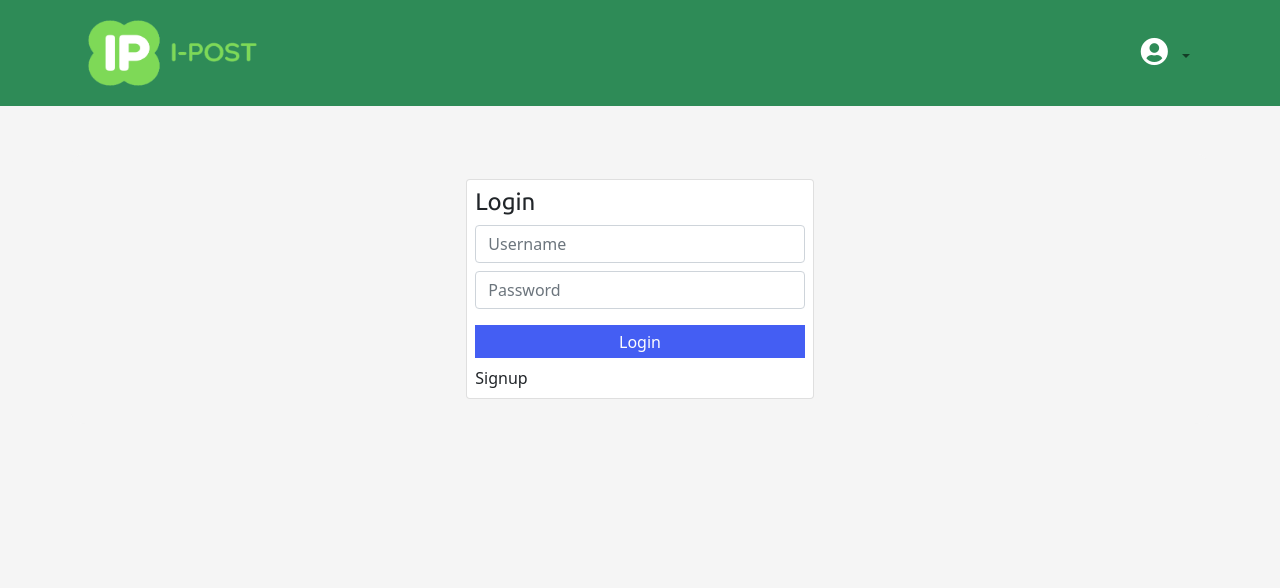
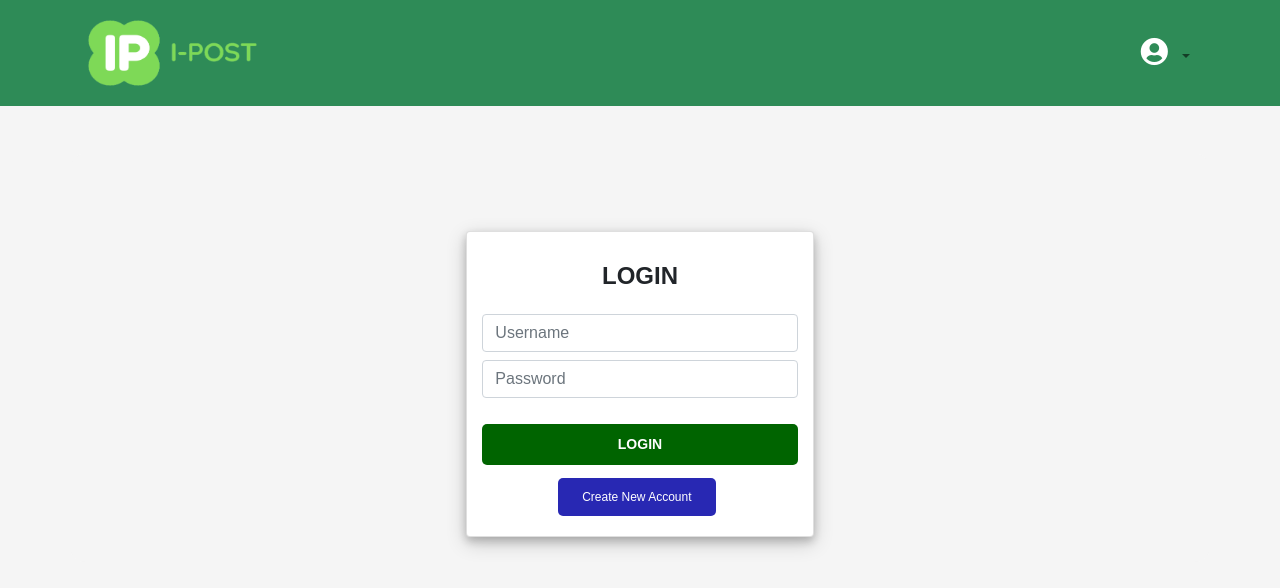
Before and after one commit to Dexios102/mini-facebook, a React (Create React App) app in the folder frontend/: page / in a window 1280 px wide. Shown: the top 588 px of the page. Built offline with nearby package versions, Linux system fonts and the light colour scheme.

Commit message:
FRONTEND: Login, Signup, LogoutPage - Marcous

```diff
--- a/frontend/src/App.css
+++ b/frontend/src/App.css
@@ -99,6 +99,24 @@ font-size: 14px;
   font-family: 'Source Sans Pro', sans-serif;
 }
 
+#search__input {
+  width:230%;
+  height: 42px;
+border: 1px solid rgb(193, 193, 193) !important;
+font-weight:500;
+font-size: 14px;
+}
+
+#search__post {
+  margin-top: 30px;
+}
+
+#search__label {
+  margin-top: 26px;
+  font-size: 16px;
+  font-family: 'Source Sans Open', sans-serif;
+  margin-left: 5px;
+}
 #comment_button {
   background-color: #006400;
   font-family: "Source Sans Open", sans-serif;
@@ -109,6 +127,52 @@ font-size: 14px;
   margin-bottom: 5px;
   margin-top: 10px;
   width: 100%;
+}
+
+.loginpage_text {
+  font-family: 'Source Open Sans', sans-serif;
+  font-weight: bold;
+  padding: 15px;
+  font-size: 24px;
+}
+#logoutpage_button {
+  background-color: #006400;
+  font-family: "Source Sans Open", sans-serif;
+  font-weight: bold;
+  border-radius: 5px !important;
+  padding: 10px !important;
+  font-size: 14px;
+  margin-bottom: 5px;
+  margin-top: 10px;
+  width: 100%;
+  text-align: center;
+}
+
+#logoutpage_button:hover {
+  color: white !important;
+}
+
+#Create_Account {
+  background-color: rgb(40, 40, 179);
+  font-family: "Source Sans Open", sans-serif;
+  border-radius: 5px !important;
+  padding: 10px !important;
+  font-size: 12px;
+  margin-bottom: 5px;
+  margin-top: 10px;
+  width: 50%;
+  color: white !important;
+  margin-left: 24%;
+  text-align: center;
+}
+#logoutpage_text {
+  font-size: 24px;
+  font-family: 'Source Sans Open', sans-serif;
+  font-weight: bold;
+  padding: 10px;
+  margin-bottom: -5px;
+  margin-top: 30%;
+  color: #5e5e5e;
 }
 .btn__primary {
 border: none;
@@ -271,10 +335,29 @@ border-radius: 20px;
   color: #8c8c8c;
 }
 
+#Logout__Message {
+  font-size: 25px;
+  font-family: 'Source Sans Open', sans-serif;
+  font-weight: bold;
+  padding: 10px;
+  margin-bottom: -5px;
+  color: #ffffff;
+  background-color: #929292;
+  border-radius: 20px;
+}
+
+#Backto_Login {
+  width: 50%;
+}
+
+#logout_page {
+  width: 50%;
+  text-align: center;
+}
 #post_heart {
   color: red !important;
   font-size: 24px;
-  margin-top: -5px;
+  margin-top: 0px;
 }
 
 #post_comment {
@@ -286,15 +369,20 @@ border-radius: 20px;
 #post_edit {
   color: #006400 !important;
   font-size: 23px;
-  margin-top: -9px;
+  margin-top: -8px;
 }
 
 #post_delete {
-  color: #006400 !important;
+  color: red !important;
   font-size: 23px;
   margin-top: -5px;
 }
 
+#search__icon {
+  color: white !important;
+  font-size: 18px;
+
+}
 #edit__page {
   box-shadow: 0 4px 8px 0 rgba(0, 0, 0, 0.2), 0 6px 20px 0 rgba(0, 0, 0, 0.19);
   border-radius: 10px;
@@ -302,6 +390,20 @@ border-radius: 20px;
 
 #edit__content {
   padding: 15px;
+}
+
+#login__content {
+  margin-top: 15%;
+  padding: 15px !important;
+  box-shadow: 0 4px 8px 0 rgba(0, 0, 0, 0.2), 0 6px 20px 0 rgba(0, 0, 0, 0.19);
+}
+
+#login__input {
+  font-family: 'Source Open Sans', sans-serif;
+}
+
+#login__input:active {
+ box-shadow: 1px solid #006400 !important;
 }
 
 .Edit {
@@ -341,6 +443,17 @@ border-radius: 20px;
   margin-bottom: 5px;
 }
 
+#search__button {
+  background-color: #006400;
+  font-family: "Source Sans Open", sans-serif;
+  border-radius: 5px !important;
+  padding: 10px !important;
+  font-size: 14px;
+  margin-bottom: 5px;
+  margin-left: 53%;
+}
+
+
 #User_Name {
   font-family: 'Source Sans Open', sans-serif;
   font-size: 20px;
@@ -359,3 +472,8 @@ border-radius: 20px;
   margin-left: -10%;
   margin-right: 3%;
 }
+
+#Post_Links {
+  font-family: 'Source Sans Open', sans-serif !important;
+  font-size: 16px !important;
+}
--- a/frontend/src/component/auth/Login.jsx
+++ b/frontend/src/component/auth/Login.jsx
@@ -1,25 +1,25 @@
-import React,{useState,useContext} from 'react';
+import React, { useState, useContext } from 'react';
 import Navbar from '../Navbar';
-import {Link} from 'react-router-dom';
-import {loginUser} from './actions'
-import {UserContext} from '../../context/UserContext'
-import {useNavigate} from 'react-router-dom';
-import {useFormik} from 'formik';
+import { Link } from 'react-router-dom';
+import { loginUser } from './actions'
+import { UserContext } from '../../context/UserContext'
+import { useNavigate } from 'react-router-dom';
+import { useFormik } from 'formik';
 
 const Login = () => {
-    const [err,setErr] = useState(false);
-    const [loading,setLoading] = useState(false);
-    const {login_success} = useContext(UserContext);
+  const [err, setErr] = useState(false);
+  const [loading, setLoading] = useState(false);
+  const { login_success } = useContext(UserContext);
   const navigate = useNavigate();
 
   const formik = useFormik({
-      initialValues:{
-        username:"",password:""
+    initialValues: {
+      username: "", password: ""
     },
     onSubmit: async (values) => {
       setLoading(true)
       let data = await loginUser(values)
-        if(data) {
+      if (data) {
         login_success(data);
         navigate('/');
       } else {
@@ -31,21 +31,23 @@ const Login = () => {
 
   return (
     <section>
-        <Navbar/>
+      <Navbar />
       <div className="container" id="main__container">
         <div className="row">
           <div className="col-md-4 mx-auto">
-        <form onSubmit={formik.handleSubmit} className="card p-2" style={{background:"#fff"}}>
-        <h4 style={{fontFamily:"Ubuntu"}}>Login</h4>
-        <input type="text" className="form-control" name="username" placeholder="Username"
+            <form onSubmit={formik.handleSubmit} id="login__content" className="card p-2" style={{ background: "#fff" }}>
+              <h1 className='loginpage_text' style={{ textAlign: "center" }}>
+                LOGIN
+              </h1>
+              <input type="text" className="form-control" id="login__input" name="username" placeholder="Username"
                 onChange={formik.handleChange} value={formik.values.username} />
-        <input type="password" className="form-control mt-2 mb-3" name="password" placeholder="Password" onChange={formik.handleChange}
+              <input type="password" className="form-control mt-2 mb-3" id="login__input" name="password" placeholder="Password" onChange={formik.handleChange}
                 value={formik.values.password} />
-        { err && <p className="text-danger"> Invalid Credentials </p> }
-        <button type="submit" className="btn__primary">
-        {loading ? "Loging In" : "Login" }
+              {err && <p className="text-danger"> Invalid Credentials </p>}
+              <button type="submit" id="logoutpage_button" className="btn__primary">
+                {loading ? "Loging In" : "LOGIN"}
               </button>
-        <Link to="/signup" className="mt-2 text-dark">Signup</Link>
+              <Link to="/signup" id="Create_Account" className="mt-2 text-dark">Create New Account</Link>
             </form>
           </div>
         </div>
--- a/frontend/src/component/auth/Logout.jsx
+++ b/frontend/src/component/auth/Logout.jsx
@@ -1,28 +1,28 @@
-import React,{useEffect,useContext} from 'react';
+import React, { useEffect, useContext } from 'react';
 import Navbar from '../Navbar';
-import {Link} from 'react-router-dom';
-import {UserContext} from '../../context/UserContext'
+import { Link } from 'react-router-dom';
+import { UserContext } from '../../context/UserContext'
 
-const Logout = ()=> {
-    const {logout} = useContext(UserContext);
-    useEffect(()=>{
+const Logout = () => {
+    const { logout } = useContext(UserContext);
+    useEffect(() => {
         logout();
-    },[logout])
+    }, [logout])
 
     return (
         <section>
-        <Navbar/>
-        <div className="container" id="main__container">
-        <div className="row">
-        <div className="col-md-4 mx-auto" style={{display:"flex",flexDirection:"column",alignItems:"center",justifyContent:'center'}}>
-        <h4 style={{fontFamily:"Roboto",textAlign:"center"}}>
-        You have been Logged Out.
-        </h4>
-        <Link to="/login" className="btn__primary">Login</Link>
-        </div>
-        </div>
-        </div>
-        </section>
+            <Navbar />
+            <div className="container" id="main__container">
+                <div className="row">
+                    <div className="col-md-4 mx-auto" style={{ display: "flex", flexDirection: "column", alignItems: "center", justifyContent: 'center' }}>
+                        <h1 id="logoutpage_text" style={{ textAlign: "center" }}>
+                            Oops, you have been logged out.
+                        </h1>
+                        <Link to="/login" className="btn__primary" id="logoutpage_button">LOGIN</Link>
+                    </div>
+                </div>
+            </div>
+        </section >
     )
 }
 
--- a/frontend/src/component/auth/Signup.jsx
+++ b/frontend/src/component/auth/Signup.jsx
@@ -1,25 +1,25 @@
-import React,{useState} from 'react';
+import React, { useState } from 'react';
 import Navbar from '../Navbar';
-import {Link,useNavigate} from 'react-router-dom';
-import {useFormik} from 'formik';
-import {signupUser} from './actions';
+import { Link, useNavigate } from 'react-router-dom';
+import { useFormik } from 'formik';
+import { signupUser } from './actions';
 
 const Signup = () => {
-    const [err,setErr] = useState(false);
-    const [loading,setLoading] = useState(false);
+    const [err, setErr] = useState(false);
+    const [loading, setLoading] = useState(false);
     let navigator = useNavigate();
     const formik = useFormik({
-        initialValues:{
-            username:"",
-            email:"",
-            password1:"",
-            password2:"",
+        initialValues: {
+            username: "",
+            email: "",
+            password1: "",
+            password2: "",
         },
 
-       onSubmit: async (values) =>{
+        onSubmit: async (values) => {
             setLoading(true);
             let newUser = await signupUser(values);
-          if(newUser) {
+            if (newUser) {
                 navigator('/login');
             } else {
                 setErr(true);
@@ -30,21 +30,22 @@ const Signup = () => {
     })
     return (
         <section>
-        <Navbar/>
+            <Navbar />
             <div className="container" id="main__container">
                 <div className="row">
                     <div className="col-md-4 mx-auto">
-        <form onSubmit={formik.handleSubmit} className="card p-2" style={{background:"#fff"}}>
-        <h4 style={{fontFamily:"Ubuntu"}}>Signup</h4>
-        <input type="text" name="username" className="form-control" placeholder="Username" onChange={formik.handleChange} value={formik.values.username} />
-        <input type="email" name="email" className="form-control mt-2" placeholder="Email" onChange={formik.handleChange} value={formik.values.email} />
-        <input type="password" name="password1" className="form-control mt-2" placeholder="Password" onChange={formik.handleChange} value={formik.values.password1} />
-        <input type="password" name="password2" className="form-control mt-2 mb-3" placeholder="Confirm Password" onChange={formik.handleChange} value={formik.values.password2} />
+                        <form onSubmit={formik.handleSubmit} id="login__content" className="card p-2" style={{ background: "#fff" }}>
+                            <h1 className='loginpage_text' style={{ textAlign: "center" }}>
+                                CREATE NEW ACCOUNT              </h1>
+                            <input type="text" id="login__input" name="username" className="form-control" placeholder="Username" onChange={formik.handleChange} value={formik.values.username} />
+                            <input type="email" id="login__input" name="email" className="form-control mt-2" placeholder="Email" onChange={formik.handleChange} value={formik.values.email} />
+                            <input type="password" id="login__input" name="password1" className="form-control mt-2" placeholder="Password" onChange={formik.handleChange} value={formik.values.password1} />
+                            <input type="password" id="login__input" name="password2" className="form-control mt-2 mb-3" placeholder="Confirm Password" onChange={formik.handleChange} value={formik.values.password2} />
                             {err && <p className="text-danger">Error Occoured. Try Again</p>}
-        <button type="submit" className="btn__primary">
-        {loading? "Signing Up" : "Signup"}
+                            <button type="submit" id="logoutpage_button" className="btn__primary">
+                                {loading ? "Signing Up" : "SIGNUP"}
                             </button>
-        <Link to="/login" className="mt-2 text-dark">Login</Link>
+                            <Link to="/login" id="Create_Account" className="mt-2 text-dark">Login</Link>
                         </form>
                     </div>
                 </div>
--- a/frontend/src/component/post/Detail.jsx
+++ b/frontend/src/component/post/Detail.jsx
@@ -68,7 +68,7 @@ const PostDetail = () => {
                                             value={commentBody} />
                                     </div>
                                     <button className="btn__primary" id="comment_button"
-                                        onClick={handleComment}>Comment
+                                        onClick={handleComment}>COMMENT
                                     </button>
                                     {/* show all comments of post */}
                                     {comments.map((comment) => {
--- a/frontend/src/component/post/Edit.jsx
+++ b/frontend/src/component/post/Edit.jsx
@@ -81,7 +81,7 @@ const EditPost = () => {
                           alt="pic" className="img-fluid mt-1" id="Edit_Image"
                           style={{ height: "20em", width: "100%" }} />}
                         <button type="submit" className="btn__primary mt-2" id="post__button">
-                          {updating ? "Editing..." : "Save"}
+                          {updating ? "Editing..." : "SAVE"}
                         </button>
                       </div>
                     </form>
```
Also changed, not shown: frontend/src/component/post/Post.jsx (+6 -5 lines), frontend/src/component/post/Search.jsx (+39 -34 lines). Lines whose indentation alone changed are shown as unchanged.
